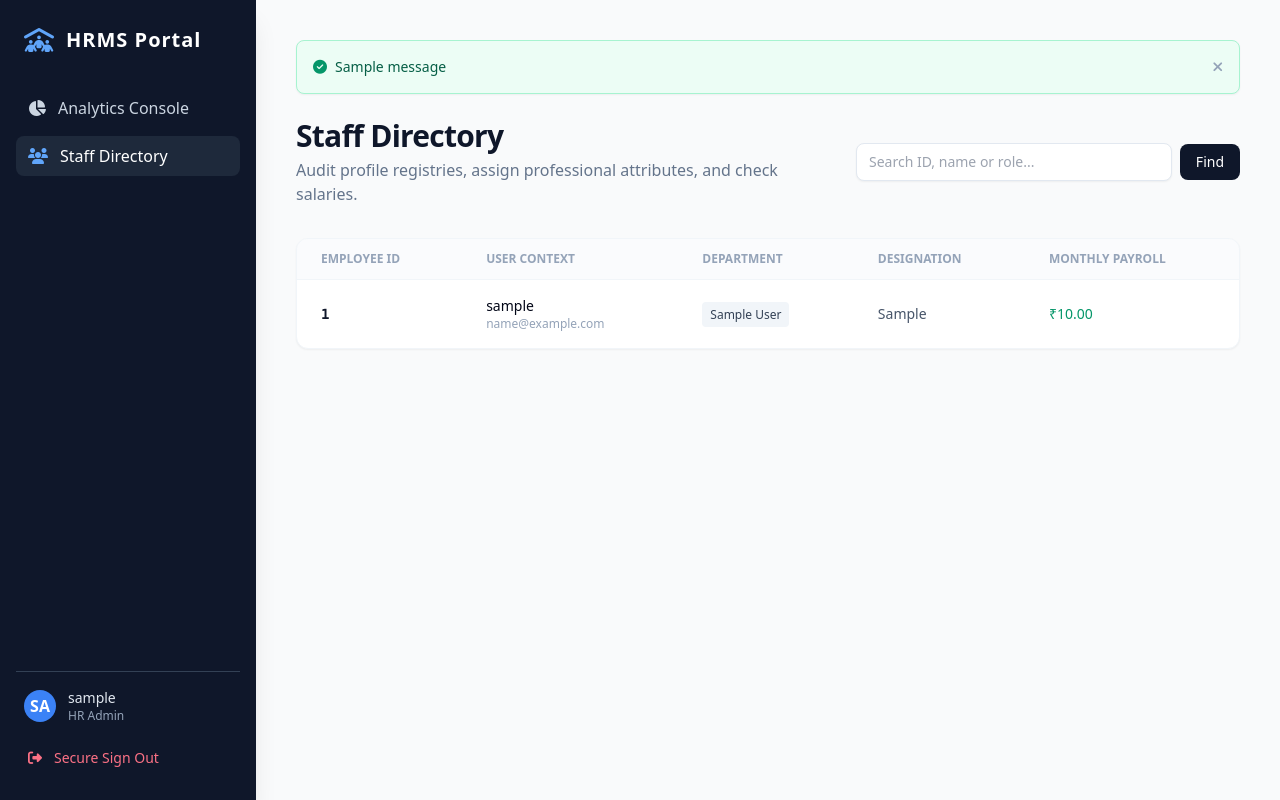
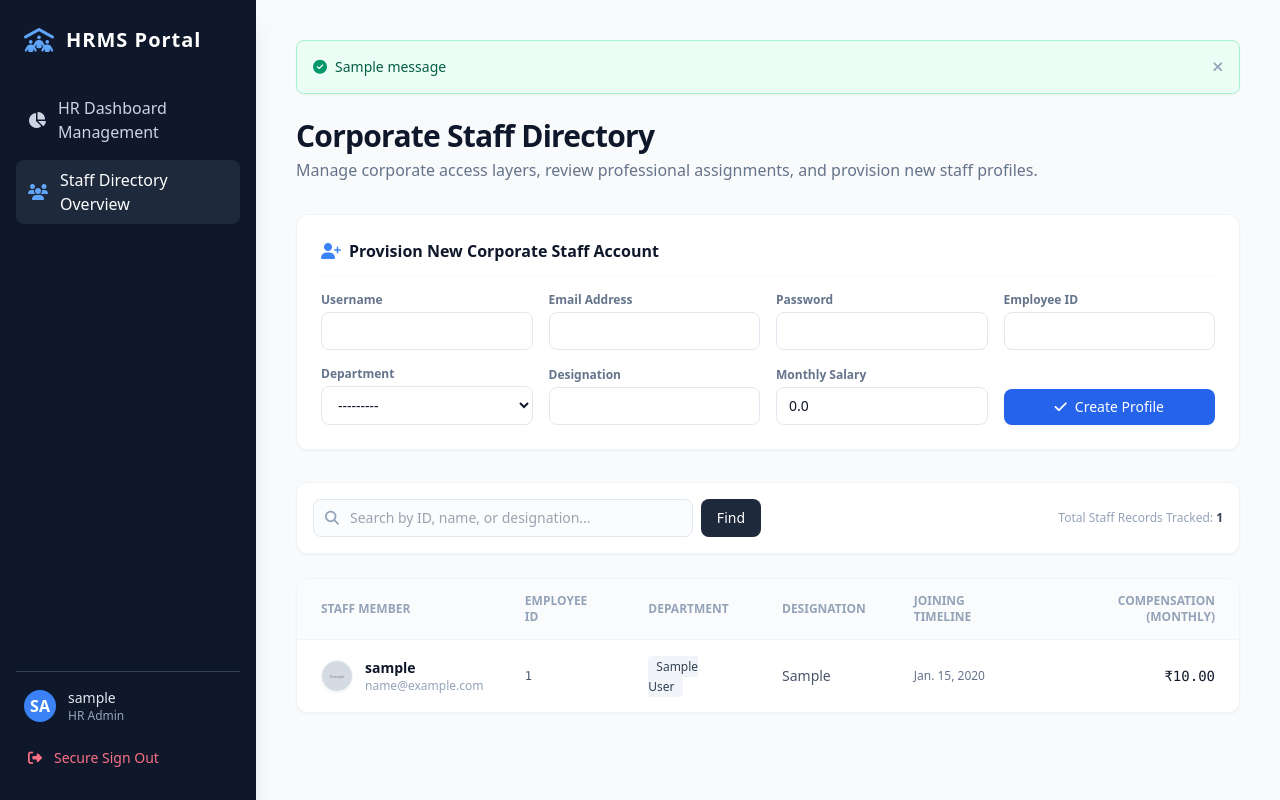
Before and after one commit to Manjunathnithin/HRMS_project, a Django app: page /dashboard/hr/staff-directory/ in a window 1280 px wide. Run offline with Django 5.2, Linux system fonts and the light colour scheme; a user stored in the database is signed in; tables that the repository leaves empty hold one stand-in row (values such as "Sample post"); grey boxes marked "Sample" are stand-in pictures; one stand-in notice (Sample message) is shown; some libraries are stand-ins or nearby versions.

Commit message:
Otp_center

```diff
--- /dev/null
+++ b/hrms_portal/accounts/forms.py
@@ -0,0 +1,28 @@
+# accounts/forms.py
+from django import forms
+from django.contrib.auth import get_user_model
+from .models import EmployeeProfile, Department
+
+User = get_user_model()
+
+class AddEmployeeForm(forms.ModelForm):
+    # Explicitly expose fields to attach credentials along with the profile properties
+    username = forms.CharField(max_length=150, widget=forms.TextInput(attrs={
+        'class': 'w-full px-3 py-2 text-sm border border-slate-200 rounded-lg focus:outline-none focus:ring-2 focus:ring-blue-500 bg-white'
+    }))
+    email = forms.EmailField(widget=forms.EmailInput(attrs={
+        'class': 'w-full px-3 py-2 text-sm border border-slate-200 rounded-lg focus:outline-none focus:ring-2 focus:ring-blue-500 bg-white'
+    }))
+    password = forms.CharField(widget=forms.PasswordInput(attrs={
+        'class': 'w-full px-3 py-2 text-sm border border-slate-200 rounded-lg focus:outline-none focus:ring-2 focus:ring-blue-500 bg-white'
+    }))
+
+    class Meta:
+        model = EmployeeProfile
+        fields = ['employee_id', 'department', 'designation', 'salary']
+        widgets = {
+            'employee_id': forms.TextInput(attrs={'class': 'w-full px-3 py-2 text-sm border border-slate-200 rounded-lg focus:outline-none focus:ring-2 focus:ring-blue-500 bg-white'}),
+            'department': forms.Select(attrs={'class': 'w-full px-3 py-2 text-sm border border-slate-200 rounded-lg focus:outline-none focus:ring-2 focus:ring-blue-500 bg-white'}),
+            'designation': forms.TextInput(attrs={'class': 'w-full px-3 py-2 text-sm border border-slate-200 rounded-lg focus:outline-none focus:ring-2 focus:ring-blue-500 bg-white'}),
+            'salary': forms.NumberInput(attrs={'class': 'w-full px-3 py-2 text-sm border border-slate-200 rounded-lg focus:outline-none focus:ring-2 focus:ring-blue-500 bg-white'}),
+        }
--- a/hrms_portal/accounts/models.py
+++ b/hrms_portal/accounts/models.py
@@ -28,6 +28,7 @@ class EmployeeProfile(models.Model):
     designation = models.CharField(max_length=100)
     joining_date = models.DateField(auto_now_add=True)
     salary = models.DecimalField(max_digits=10, decimal_places=2, default=0.00)
+    avatar = models.ImageField(upload_to='avatars/',blank=True, null=True)
 
     def __str__(self):
         return f"{self.user.username} - {self.employee_id}"
--- a/hrms_portal/accounts/templates/accounts/staff_directory.html
+++ b/hrms_portal/accounts/templates/accounts/staff_directory.html
@@ -1,56 +1,148 @@
 {% extends 'layouts/base.html' %}
 
-{% block title %}Staff Directory Registry{% endblock %}
+{% block title %}HR Staff Directory Console{% endblock %}
 
 {% block sidebar_links %}
-<a href="{% url 'hr_dashboard' %}" class="flex items-center gap-3 px-3 py-2 text-slate-300 hover:bg-slate-800 hover:text-white rounded-lg transition-all">
-    <i class="fa-solid fa-chart-pie"></i><span>Analytics Console</span>
+<a href="{% url 'hr_dashboard' %}"
+    class="flex items-center gap-3 px-3 py-2 text-slate-300 hover:bg-slate-800 hover:text-white rounded-lg transition-all">
+    <i class="fa-solid fa-chart-pie"></i><span>HR Dashboard Management</span>
 </a>
-<a href="{% url 'staff_directory' %}" class="flex items-center gap-3 px-3 py-2 bg-slate-800 text-white rounded-lg font-medium">
-    <i class="fa-solid fa-users text-blue-400"></i><span>Staff Directory</span>
+<a href="{% url 'staff_directory' %}"
+    class="flex items-center gap-3 px-3 py-2 bg-slate-800 text-white rounded-lg font-medium">
+    <i class="fa-solid fa-users text-blue-400"></i><span>Staff Directory Overview</span>
 </a>
 {% endblock %}
 
 {% block content %}
-<div class="mb-8 flex flex-col md:flex-row md:items-center md:justify-between gap-4">
-    <div>
-        <h1 class="text-3xl font-bold tracking-tight text-slate-900">Staff Directory</h1>
-        <p class="text-slate-500 mt-1">Audit profile registries, assign professional attributes, and check salaries.</p>
+<div class="mb-8">
+    <h1 class="text-3xl font-bold tracking-tight text-slate-900">Corporate Staff Directory</h1>
+    <p class="text-slate-500 mt-1">Manage corporate access layers, review professional assignments, and provision new
+        staff profiles.</p>
+</div>
+
+<!-- PHASE 1: INTERACTIVE PROVISIONING FORM FOR HR -->
+<div class="bg-white p-6 rounded-xl border border-slate-100 shadow-sm mb-8">
+    <div class="flex items-center gap-2 mb-4 border-b border-slate-50 pb-3">
+        <i class="fa-solid fa-user-plus text-blue-500"></i>
+        <h3 class="text-md font-bold text-slate-900">Provision New Corporate Staff Account</h3>
     </div>
 
-    <form method="get" class="flex items-center gap-2 max-w-sm w-full">
-        <input type="text" name="search" value="{{ search_query }}" placeholder="Search ID, name or role..." class="w-full px-3 py-2 text-sm border border-slate-200 rounded-lg focus:outline-none focus:ring-2 focus:ring-blue-500 shadow-sm bg-white">
-        <button type="submit" class="px-4 py-2 bg-slate-900 text-white text-sm font-medium rounded-lg hover:bg-slate-800 transition-all">Find</button>
+    <form method="post" class="grid grid-cols-1 md:grid-cols-2 lg:grid-cols-4 gap-4 items-end">
+        {% csrf_token %}
+        <div>
+            <label class="block text-xs font-semibold text-slate-500 mb-1">Username</label>
+            {{ form.username }}
+        </div>
+        <div>
+            <label class="block text-xs font-semibold text-slate-500 mb-1">Email Address</label>
+            {{ form.email }}
+        </div>
+        <div>
+            <label class="block text-xs font-semibold text-slate-500 mb-1">Password</label>
+            {{ form.password }}
+        </div>
+        <div>
+            <label class="block text-xs font-semibold text-slate-500 mb-1">Employee ID</label>
+            {{ form.employee_id }}
+        </div>
+        <div>
+            <label class="block text-xs font-semibold text-slate-500 mb-1">Department</label>
+            {{ form.department }}
+        </div>
+        <div>
+            <label class="block text-xs font-semibold text-slate-500 mb-1">Designation</label>
+            {{ form.designation }}
+        </div>
+        <div>
+            <label class="block text-xs font-semibold text-slate-500 mb-1">Monthly Salary</label>
+            {{ form.salary }}
+        </div>
+        <div>
+            <button type="submit"
+                class="w-full py-2 bg-blue-600 hover:bg-blue-700 text-white text-sm font-medium rounded-lg transition-all shadow-sm flex items-center justify-center gap-2">
+                <i class="fa-solid fa-check"></i> Create Profile
+            </button>
+        </div>
     </form>
 </div>
 
+<!-- SEARCH AND FILTER INTERFACE WIDGET -->
+<div
+    class="mb-6 bg-white p-4 rounded-xl border border-slate-100 shadow-sm flex flex-col sm:flex-row gap-4 justify-between items-center">
+    <form method="get" action="{% url 'staff_directory' %}" class="w-full sm:max-w-md flex gap-2">
+        <div class="relative flex-1">
+            <i class="fa-solid fa-magnifying-glass absolute left-3 top-1/2 -translate-y-1/2 text-slate-400 text-sm"></i>
+            <input type="text" name="search" value="{{ search_query }}"
+                placeholder="Search by ID, name, or designation..."
+                class="w-full pl-9 pr-4 py-2 text-sm border border-slate-200 rounded-lg focus:outline-none focus:ring-2 focus:ring-blue-500 bg-slate-50/50">
+        </div>
+        <button type="submit"
+            class="px-4 py-2 bg-slate-800 hover:bg-slate-900 text-white text-sm font-medium rounded-lg transition-all">
+            Find
+        </button>
+        {% if search_query %}
+        <a href="{% url 'staff_directory' %}"
+            class="px-3 py-2 bg-slate-100 hover:bg-slate-200 text-slate-600 text-sm rounded-lg flex items-center justify-center">
+            Clear
+        </a>
+        {% endif %}
+    </form>
+
+    <div class="text-xs text-slate-400 font-medium">
+        Total Staff Records Tracked: <span class="text-slate-700 font-bold">{{ staff_members|length }}</span>
+    </div>
+</div>
+
+<!-- STAFF DIRECTORY DATA CONTAINER MATRIX -->
 <div class="bg-white rounded-xl shadow-sm border border-slate-100 overflow-hidden">
     <div class="overflow-x-auto">
         <table class="w-full text-left border-collapse">
             <thead>
                 <tr class="bg-slate-50/75 border-b border-slate-100 text-slate-400 text-xs uppercase font-medium">
-                    <th class="py-3 px-6">Employee ID</th>
-                    <th class="py-3 px-6">User Context</th>
-                    <th class="py-3 px-6">Department</th>
-                    <th class="py-3 px-6">Designation</th>
-                    <th class="py-3 px-6">Monthly Payroll</th>
+                    <th class="py-3.5 px-6">Staff Member</th>
+                    <th class="py-3.5 px-6">Employee ID</th>
+                    <th class="py-3.5 px-6">Department</th>
+                    <th class="py-3.5 px-6">Designation</th>
+                    <th class="py-3.5 px-6">Joining Timeline</th>
+                    <th class="py-3.5 px-6 text-right">Compensation (Monthly)</th>
                 </tr>
             </thead>
             <tbody class="text-sm text-slate-700 divide-y divide-slate-50">
-                {% for staff in staff_members %}
+                {% for member in staff_members %}
                 <tr class="hover:bg-slate-50/50 transition-colors">
-                    <td class="py-4 px-6 font-mono font-semibold text-slate-900">{{ staff.employee_id }}</td>
+                    <td class="py-4 px-6 font-medium text-slate-900">
+                        <div class="flex items-center gap-3">
+                            <!-- PHASE 2: IMAGE AVATAR DEPLOYMENT CHECKER -->
+                            {% if member.avatar %}
+                            <img src="{{ member.avatar.url }}"
+                                class="w-8 h-8 rounded-full object-cover shadow-sm border border-slate-100">
+                            {% else %}
+                            <div
+                                class="w-8 h-8 rounded-full bg-slate-100 text-slate-600 font-bold text-xs flex items-center justify-center uppercase border border-slate-200">
+                                {{ member.user.username|slice:":2" }}
+                            </div>
+                            {% endif %}
+                            <div>
+                                <p class="font-semibold text-slate-900">{{ member.user.username }}</p>
+                                <p class="text-xs text-slate-400">{{ member.user.email }}</p>
+                            </div>
+                        </div>
+                    </td>
+                    <td class="py-4 px-6 font-mono text-xs text-slate-600">{{ member.employee_id }}</td>
                     <td class="py-4 px-6">
-                        <div class="font-medium text-slate-950">{{ staff.user.username }}</div>
-                        <div class="text-xs text-slate-400">{{ staff.user.email }}</div>
+                        <span class="px-2 py-0.5 text-xs font-medium rounded bg-slate-100 text-slate-700">
+                            {{ member.department.name|default:"Unassigned" }}
+                        </span>
                     </td>
-                    <td class="py-4 px-6"><span class="px-2 py-1 text-xs font-medium bg-slate-100 text-slate-700 rounded">{{ staff.department.name|default:"General" }}</span></td>
-                    <td class="py-4 px-6 text-slate-600">{{ staff.designation }}</td>
-                    <td class="py-4 px-6 font-medium text-emerald-600">₹{{ staff.salary }}</td>
+                    <td class="py-4 px-6 text-slate-600">{{ member.designation }}</td>
+                    <td class="py-4 px-6 text-slate-500 text-xs">{{ member.joining_date }}</td>
+                    <td class="py-4 px-6 text-right font-medium text-slate-900 font-mono">₹{{ member.salary }}</td>
                 </tr>
                 {% empty %}
                 <tr>
-                    <td colspan="5" class="py-12 text-center text-slate-400">No active staff personnel profile matches found.</td>
+                    <td colspan="6" class="py-12 text-center text-slate-400 italic bg-slate-50/25">
+                        No active staff personnel profile matches found in the system databases.
+                    </td>
                 </tr>
                 {% endfor %}
             </tbody>
--- a/hrms_portal/accounts/urls.py
+++ b/hrms_portal/accounts/urls.py
@@ -3,6 +3,8 @@ from django.urls import path
 from . import views
 
 urlpatterns = [
+    path('login/', views.login_view, name='login'),
+    path('verify-otp/', views.verify_otp, name='verify_otp'),
     path('dashboard/', views.dashboard_router, name='dashboard_home'),
     path('dashboard/hr/', views.hr_dashboard, name='hr_dashboard'),
     path('dashboard/employee/', views.employee_dashboard, name='employee_dashboard'),
--- a/hrms_portal/accounts/views.py
+++ b/hrms_portal/accounts/views.py
@@ -4,11 +4,96 @@ from django.contrib.auth.decorators import login_required
 from django.db import models
 from django.db.models import Sum, Count
 from django.contrib import messages
+from django.core.mail import send_mail
+import random
+from django.contrib.auth import authenticate, login as auth_login
+from django.core.mail import send_mail
+from django.contrib import messages
+from django.shortcuts import render, redirect
+from django.views.decorators.csrf import csrf_protect
 
 from employees.models import EmployeeProfile, Department
 from leaves.models import LeaveRequest, LeaveBalance
 from leaves.forms import LeaveApplicationForm
 from .models import User, EmployeeProfile, Department
+from .forms import AddEmployeeForm
+
+@csrf_protect
+def login_view(request):
+    if request.method == 'POST':
+        # Standard username/password collection
+        username = request.POST.get('username')
+        password = request.POST.get('password')
+
+        user = authenticate(request, username=username, password=password)
+
+        if user is not None:
+            # Generate a secure 6-digit OTP code token
+            otp_code = str(random.randint(100000, 999999))
+
+            # Temporary stage user credentials inside the safe session storage layer
+            request.session['pre_auth_user_id'] = user.id
+            request.session['login_otp_token'] = otp_code
+
+            recipient_email = user.email
+            if not recipient_email:
+                recipient_email = 'employee-registration-pending@company.com'
+            # Send the OTP via the email service
+            send_mail(
+                subject="HRMS Secure Login Access Token Alert",
+                message=(
+                    f"Hello {user.username},\n\n"
+                    f"A login request was made for your HRMS profile account.\n"
+                    f"Your Security Verification OTP is: {otp_code}\n\n"
+                    f"This verification parameter code remains active for this login window session context."
+                ),
+                from_email='security@hrms-portal.com',
+                recipient_list=[user.email if user.email else 'employee@company.com'],
+                fail_silently=False
+            )
+
+            messages.info(request, "A security verification OTP code has been dispatched to your email address!")
+            return redirect('verify_otp')
+        else:
+            messages.error(request, "Invalid corporate login credentials. Please review entries.")
+
+    return render(request, 'accounts/login.html')
+
+@csrf_protect
+def verify_otp(request):
+    # Route guard safety check: block access if user didn't successfully finish stage-1 form
+    user_id = request.session.get('pre_auth_user_id')
+    saved_otp = request.session.get('login_otp_token')
+
+    if not user_id or not saved_otp:
+        messages.error(request, "Unauthorized sequence vector access attempt blocked.")
+        return redirect('login')
+
+    if request.method == 'POST':
+        entered_otp = request.POST.get('otp_token')
+
+        if entered_otp == saved_otp:
+            # Lookup the structural record matching the user context identity
+            from .models import User
+            user = User.objects.get(id=user_id)
+
+            # Formally authenticate and sign them into the active browser cookie thread
+            auth_login(request, user)
+
+            # Secure clean-up of temporary setup keys from backend state mapping records
+            del request.session['pre_auth_user_id']
+            del request.session['login_otp_token']
+
+            messages.success(request, f"Welcome back, {user.username}! Access authorization approved.")
+
+            # Direct dynamically according to role settings
+            if user.is_hr:
+                return redirect('hr_dashboard')
+            return redirect('employee_dashboard')
+        else:
+            messages.error(request, "Incorrect OTP entry token code submitted. Please review values.")
+
+    return render(request, 'accounts/verify_otp.html')
 
 @login_required
 def dashboard_router(request):
@@ -89,6 +174,20 @@ def apply_leave(request):
             leave_instance.user = request.user
             leave_instance.save()
 
+            emp_id = getattr(request.user.profile, 'employee_id', 'N/A')
+
+            send_mail(
+                subject=f"New Leave Application Alert: {request.user.username} ({emp_id})",
+                message=(
+                    f"Employee {request.user.username}\n"
+                    f"Employee ID: {emp_id}\n"
+                    f"leave Type: {leave_instance.leave_type}\n\n"
+                    f"Details: {request.user.username} has submitted a new leave request for review."
+                ),
+                from_email='system@hrms-portal.com',
+                recipient_list=['hr-admin@company.com'],
+                fail_silently=True
+            )
             messages.success(request, "Leave request submitted successfully.")
             return redirect('employee_dashboard')
     else:
@@ -145,6 +244,27 @@ def staff_directory(request):
 
     search_query = request.GET.get('search', '')
 
+    # Process form action if HR attempts to create a new personnel profile record
+    if request.method == 'POST':
+        form = AddEmployeeForm(request.POST)
+        if form.is_valid():
+            # 1. Spawn base credentials user object entry first
+            username = form.cleaned_data['username']
+            email = form.cleaned_data['email']
+            password = form.cleaned_data['password']
+
+            new_user = User.objects.create_user(username=username, email=email, password=password, is_employee=True)
+
+            # 2. Map structural profile fields to it
+            profile = form.save(commit=False)
+            profile.user = new_user
+            profile.save()
+
+            messages.success(request, f"Successfully provisioned corporate profile registry for {username}!")
+            return redirect('staff_directory')
+    else:
+        form = AddEmployeeForm()
+
     # Filter staff records dynamically if a search parameters query string is caught
     if search_query:
         staff_members = EmployeeProfile.objects.filter(
@@ -157,7 +277,8 @@ def staff_directory(request):
 
     return render(request, 'accounts/staff_directory.html', {
         'staff_members': staff_members,
-        'search_query': search_query
+        'search_query': search_query,
+        'form': form
     })
 
 @login_required
--- a/hrms_portal/hrms_config/settings.py
+++ b/hrms_portal/hrms_config/settings.py
@@ -129,3 +129,4 @@ AUTH_USER_MODEL='accounts.User'
 LOGIN_REDIRECT_URL = 'dashboard_home'
 LOGOUT_REDIRECT_URL = 'login'
 LOGIN_URL = 'login'
+EMAIL_BACKEND = 'django.core.mail.backends.console.EmailBackend'
```
Also changed, not shown: hrms_portal/accounts/templates/accounts/login.html (added, +64 -0 lines), hrms_portal/accounts/templates/accounts/verify_otp.html (added, +53 -0 lines), hrms_portal/accounts/migrations/0003_employeeprofile_avatar.py (added).
